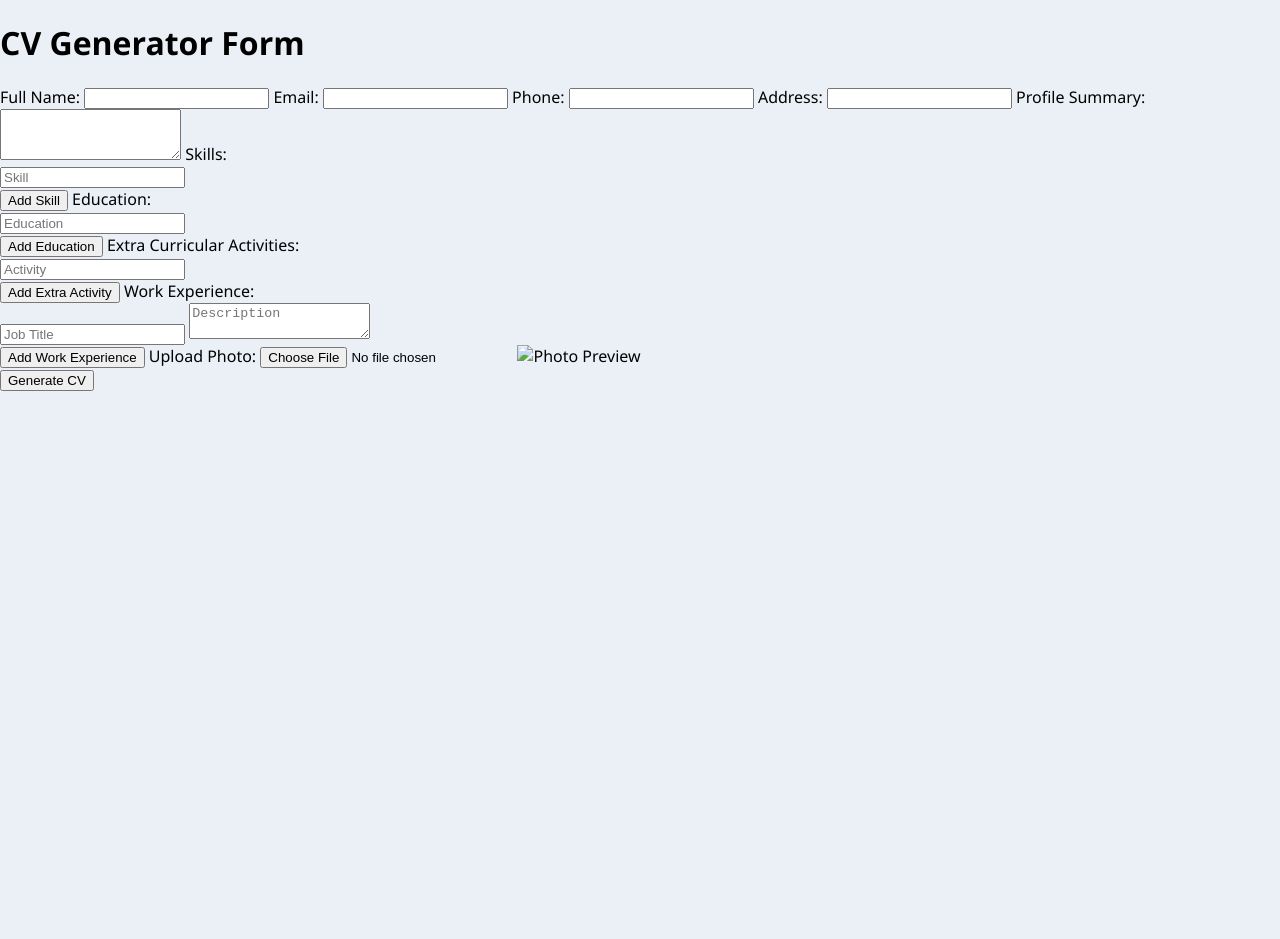
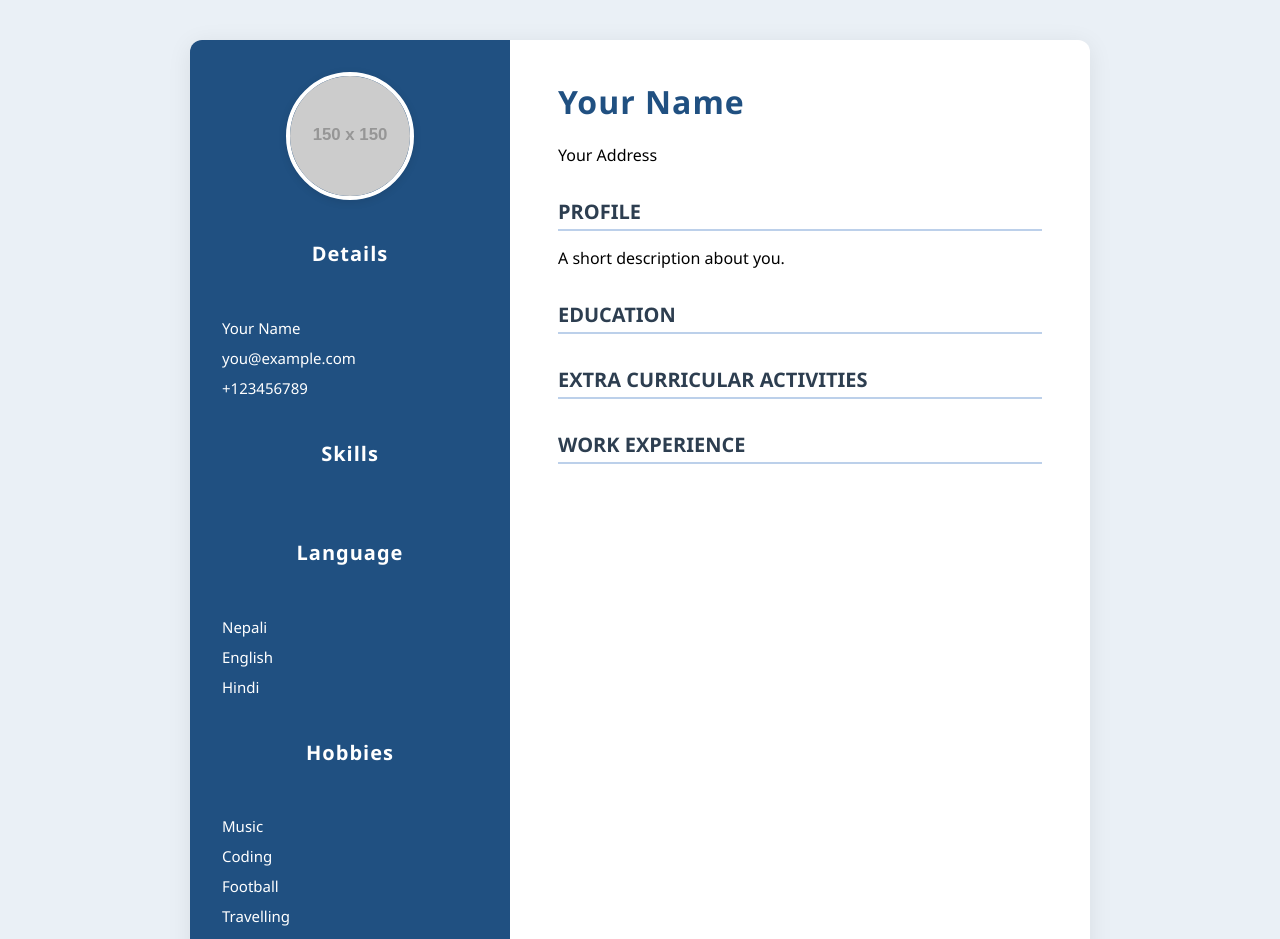
Before and after one commit to shaktipoudel/CV, a plain HTML site: page form.html in a window 1280 px wide. Shown: the top 939 px of the page. Before the commit the page ends 800 px from the top, so only its background shows below. Drawn offline with Linux system fonts and the light colour scheme; placeholder pictures from the web are drawn by us.

Commit message:
Update form.html

```diff
--- a/form.html
+++ b/form.html
@@ -1,4 +1,3 @@
-
 <!DOCTYPE html>
 <html lang="en">
 <head>
@@ -7,65 +6,71 @@
   <link rel="stylesheet" href="styles.css" />
 </head>
 <body>
-  <h1>CV Generator Form</h1>
-  <form id="cvForm">
+  <div class="cv-container">
 
-    <label>Full Name:</label>
-    <input type="text" id="fullName" required>
+    <aside class="sidebar">
+      <img id="profilePhoto" src="https://via.placeholder.com/150" alt="Profile Photo" />
+      <h2>Details</h2>
+      <ul>
+        <li id="cvName">Your Name</li>
+        <li id="cvEmail">you@example.com</li>
+        <li id="cvPhone">+123456789</li>
+      </ul>
 
-    <label>Email:</label>
-    <input type="email" id="email" required>
+      <h2>Skills</h2>
+      <ul id="skillsList">
 
-    <label>Phone:</label>
-    <input type="text" id="phone" required>
+      </ul>
 
-    <label>Address:</label>
-    <input type="text" id="address">
+      <h2>Language</h2>
+      <ul>
+        <li>Nepali</li>
+        <li>English</li>
+        <li>Hindi</li>
+      </ul>
 
-    <label>Profile Summary:</label>
-    <textarea id="profile" rows="3"></textarea>
+      <h2>Hobbies</h2>
+      <ul>
+        <li>Music</li>
+        <li>Coding</li>
+        <li>Football</li>
+        <li>Travelling</li>
+      </ul>
+    </aside>
 
-    <label>Skills:</label>
-    <div id="skillsContainer">
-      <div class="multi-group">
-        <input type="text" placeholder="Skill">
-      </div>
-    </div>
-    <button type="button" onclick="addSkill()">Add Skill</button>
 
-    <label>Education:</label>
-    <div id="educationContainer">
-      <div class="multi-group">
-        <input type="text" placeholder="Education">
-      </div>
-    </div>
-    <button type="button" onclick="addEducation()">Add Education</button>
+    <main class="content">
+      <h1 id="cvNameRight">Your Name</h1>
+      <p id="cvAddress">Your Address</p>
 
-    <label>Extra Curricular Activities:</label>
-    <div id="extraContainer">
-      <div class="multi-group">
-        <input type="text" placeholder="Activity">
-      </div>
-    </div>
-    <button type="button" onclick="addExtra()">Add Extra Activity</button>
+      <section>
+        <h2>PROFILE</h2>
+        <p id="cvProfile">A short description about you.</p>
+      </section>
 
-    <label>Work Experience:</label>
-    <div id="workContainer">
-      <div class="multi-group">
-        <input type="text" placeholder="Job Title">
-        <textarea placeholder="Description" rows="2"></textarea>
-      </div>
-    </div>
-    <button type="button" onclick="addWork()">Add Work Experience</button>
+      <section>
+        <h2>EDUCATION</h2>
+        <ul id="cvEducation">
 
-    <label>Upload Photo:</label>
-    <input type="file" id="photo" accept="image/*">
-    <img id="photoPreview" src="" alt="Photo Preview" />
+        </ul>
+      </section>
 
-    <br>
-    <button type="submit">Generate CV</button>
-  </form>
+      <section>
+        <h2>EXTRA CURRICULAR ACTIVITIES</h2>
+        <ul id="cvExtra">
 
-   <script src="form.js"></script>
+        </ul>
+      </section>
+
+      <section>
+        <h2>WORK EXPERIENCE</h2>
+        <ul id="cvWork">
+
+        </ul>
+      </section>
+    </main>
+  </div>
+
+  <script src="index.js"></script>
 </body>
 </html>
```
